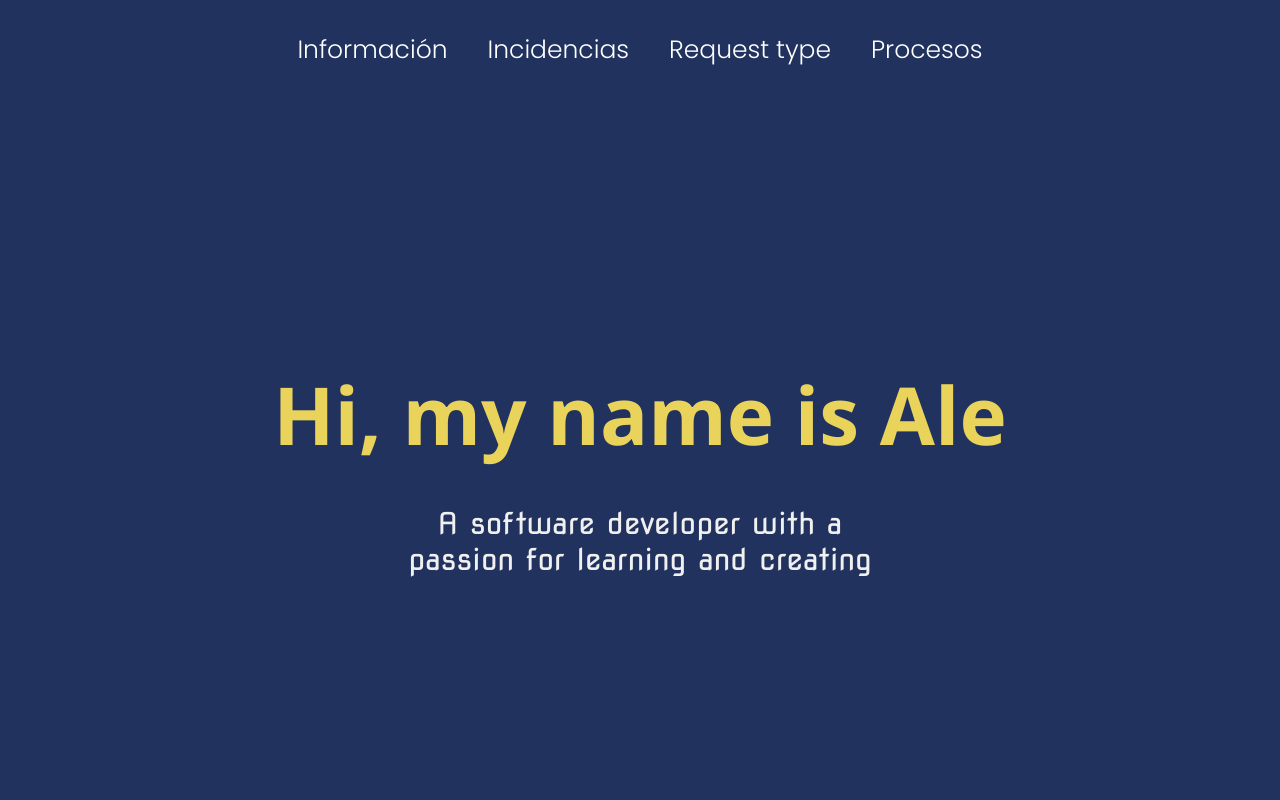
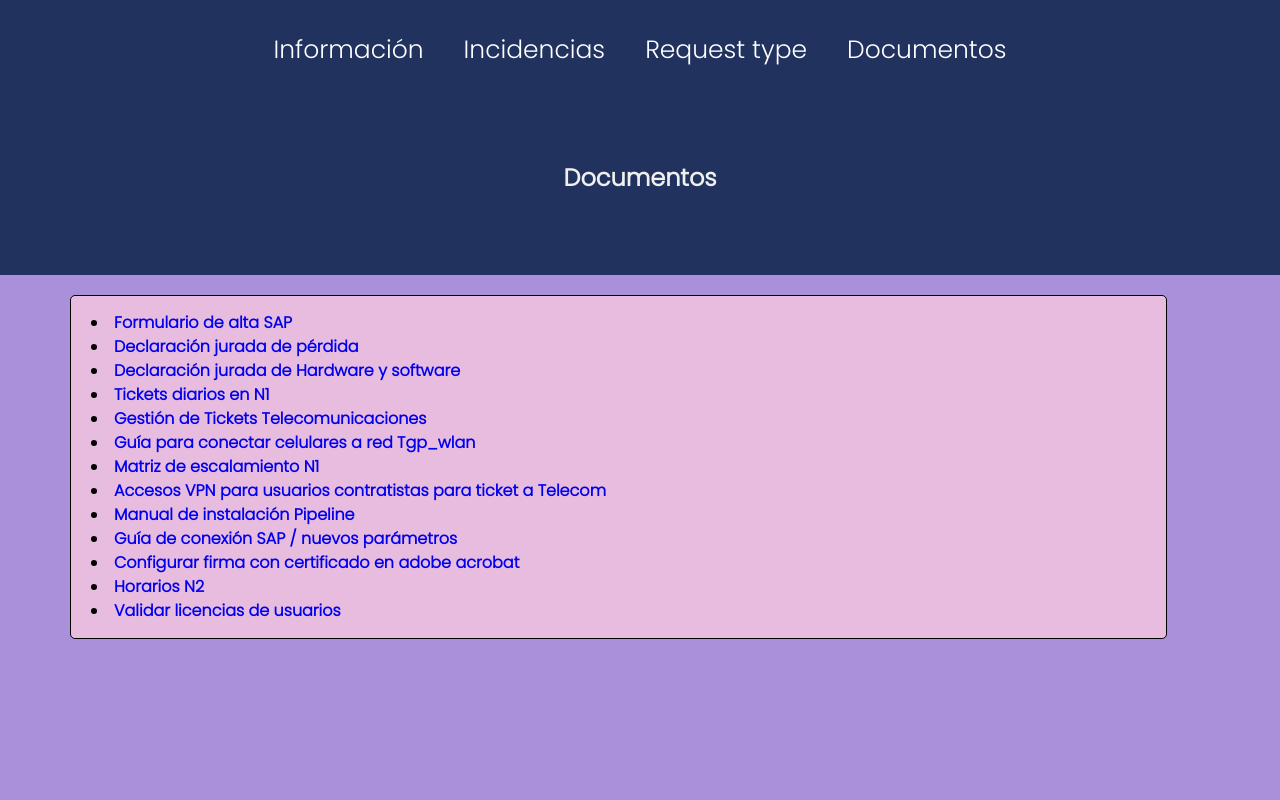
Before and after one commit to AlexandraCynthia/guia, a React (Create React App) app: page /documentos in a window 1280 px wide. Shown: the top 800 px of the page. Built offline with nearby package versions, Linux system fonts and the light colour scheme; a web font is replaced by a local one.

Commit message:
actualizaciones

```diff
--- a/src/components/Navbar.js
+++ b/src/components/Navbar.js
@@ -27,7 +27,7 @@ function Navbar (){
             <Link to="/home">Información</Link>
             <Link to="/Incidencias">Incidencias</Link>
             <Link to="/request">Request type</Link>
-            <Link to="/documentos">Procesos</Link>
+            <Link to="/documentos">Documentos</Link>
         </div>
 
     </div>
--- a/src/pages/Documentos.js
+++ b/src/pages/Documentos.js
@@ -1,17 +1,35 @@
 import React from 'react'
 import "../styles/Projects.css";
+import "../styles/documentos.css"
 
 function Documentos () {
     return (
-        <div className='home'>
-          <div className='about'>
-            <h2>Hi, my name is Ale</h2>
-            <div className='prompt'>
-              <p>A software developer with a passion for learning and creating </p>
-            </div>
+        <div className='documentos'>
+          <div className='about1'>
+            <h2>Documentos</h2>
+
+          </div>
+
+          <div className='cuadrotexto1'>
+            <li><b><a href="https://res.cloudinary.com/dgxnatqij/raw/upload/v1707423322/Guia/FORMULARIO_CREACION_DE_CUENTA_SAP_vybt2q.docx">Formulario de alta SAP</a></b> </li>
+            <li><b><a href="https://res.cloudinary.com/dgxnatqij/raw/upload/v1708640255/Declaraci%C3%B3n_Jurada_Simple_perdida_nwex3z.docx">Declaración jurada de pérdida</a></b> </li>
+            <li><b><a href="https://res.cloudinary.com/dgxnatqij/raw/upload/v1708640261/Modelo_de_Declaraci%C3%B3n_Jurada_de_Hardware_y_Software_a4j7a4.docx">Declaración jurada de Hardware y software</a></b> </li>
+            <li><b><a href="https://docs.google.com/spreadsheets/d/1v9N1JyJyhv7fpS7JGLjYdMoOx8_L8eukrG9a9TkPsvg/edit#gid=235681891" target='_blank'>Tickets diarios en N1</a></b> </li>
+            <li><b><a href="https://res.cloudinary.com/dgxnatqij/raw/upload/v1708640430/Requerimientos_WHD_relevamiento_ke7yjy.xlsx">Gestión de Tickets Telecomunicaciones</a></b> </li>
+            <li><b><a href="https://res.cloudinary.com/dgxnatqij/raw/upload/v1708640547/Instructivo_conectar_un_equipo_Android_a_la_red_TGP_MOBILE_1_v3krg2.pptx">Guía para conectar celulares a red Tgp_wlan</a></b> </li>
+            <li><b><a href="https://res.cloudinary.com/dgxnatqij/raw/upload/v1708640616/Categor%C3%ADasServicedesk_ve1xei.xlsx">Matriz de escalamiento N1</a></b> </li>
+            <li><b><a href="https://res.cloudinary.com/dgxnatqij/raw/upload/v1708145464/Plantilla_de_configuraci%C3%B3n_usuario_VPN_client_to_site_qxvicd.xlsx">Accesos VPN para usuarios contratistas para ticket a Telecom</a></b> </li>
+            <li><b><a href="https://res.cloudinary.com/dgxnatqij/raw/upload/v1708640856/Manual_de_Instalacion_Pipeline_5.3_en_Equipo_Cliente_b7p6gg.docx">Manual de instalación Pipeline</a></b> </li>
+            <li><b><a href="https://res.cloudinary.com/dgxnatqij/raw/upload/v1708641293/Gu%C3%ADa_de_conexi%C3%B3n_SAP_SGMM_qehban.docx">Guía de conexión SAP / nuevos parámetros</a></b> </li>
+            <li><b><a href="https://res.cloudinary.com/dgxnatqij/raw/upload/v1708641401/Inst_Como_configurar_una_firma_con_certificado_en_adobe_acrobat_hwmjjw.pptx">Configurar firma con certificado en adobe acrobat</a></b> </li>
+            <li><b><a href="https://tgpweb.sharepoint.com/:x:/r/sites/GETI/sis/doc/_layouts/15/doc2.aspx?sourcedoc=%7B39A7A6BE-683C-4A36-9AD9-E896C7D590D6%7D&file=Programaci%C3%B3n_BOK_PCKamani_2024.xlsx&action=default&mobileredirect=true">Horarios N2</a></b> </li>
+            <li><b><a href="https://tgpweb.sharepoint.com/sites/GETI/sis/doc/licen/Lists/Formulario%20de%20Sustento/AllItems.aspx">Validar licencias de usuarios</a></b> </li>
+
 
           </div>
         </div>
+
+
       )
 }
 
--- a/src/pages/Experience.js
+++ b/src/pages/Experience.js
@@ -85,7 +85,7 @@ function Experience() {
           icon={<WorkIcon />}
         >
           <h3 className="vertical-timeline-element-title">
-            Solicitar asignación de celular y equipo
+            Solicitar asignación de celular y equipo. Ya que este ticket lo atenderá Paz Nelson (derivado a una persona, no área), deberá colocarse Telecom Staff.
           </h3>
           <p><img src="https://res.cloudinary.com/dgxnatqij/image/upload/v1707926469/Guia/telecom_nbixjm.png" alt="" height="auto" width="450px"/></p>
 
--- a/src/pages/Home.js
+++ b/src/pages/Home.js
@@ -11,9 +11,9 @@ function Home () {
   return (
     <div className='home'>
       <div className='about'>
-        <h2>Hi, my name is Ale</h2>
+        <h2>Guía del N1</h2>
         <div className='prompt'>
-          <p>A software developer with a passion for learning and creating </p>
+          <p>Resumen de los procedimientos generales, tickets y derivaciones </p>
         <LinkedInIcon />
         <EmailIcon />
         <GithubIcon />
--- /dev/null
+++ b/src/styles/documentos.css
@@ -0,0 +1,38 @@
+.about1 {
+    width: 100%;
+    height: calc(25vh - 25px);
+    display: flex;
+    flex-direction: column;
+    justify-content: center;
+    align-items: center;
+    text-align: center;
+    background-color: #21325e;
+    color: #f0f0f0;
+  }
+
+  h2{
+    padding-top: 0px;
+    margin-top: 0px;
+  }
+
+  .cuadrotexto1{
+    display: flex;
+    flex-direction: column;
+    vertical-align: top;
+    margin-left: 70px;
+    background-color: #E7BCDE;
+    width: 80%;
+    height: auto;
+    line-height: 1.5;
+    border-radius: 5px;
+    color: black;
+    border-width: 1.5px;
+    border-style: solid;
+    border-color: black;
+    margin-right: 40px;
+    margin-top: 20px;
+    padding: 15px;
+    text-align: justify;
+    padding-left:20px;
+    padding-right: 4%;
+  }
```
